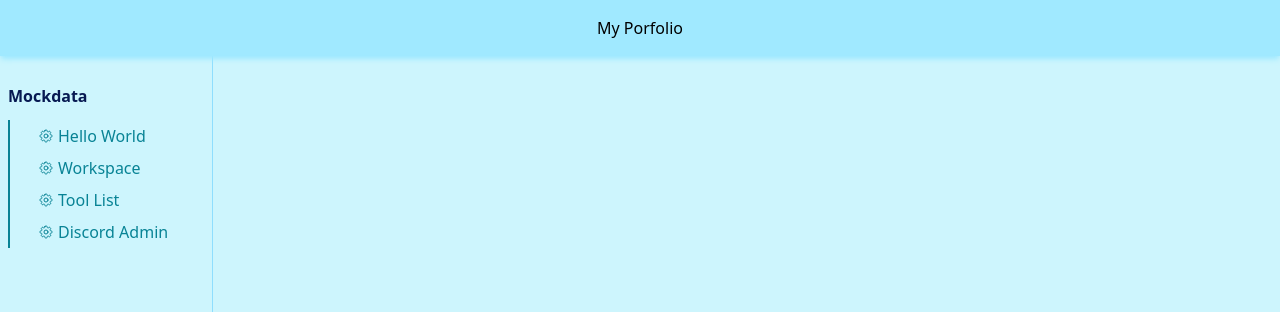
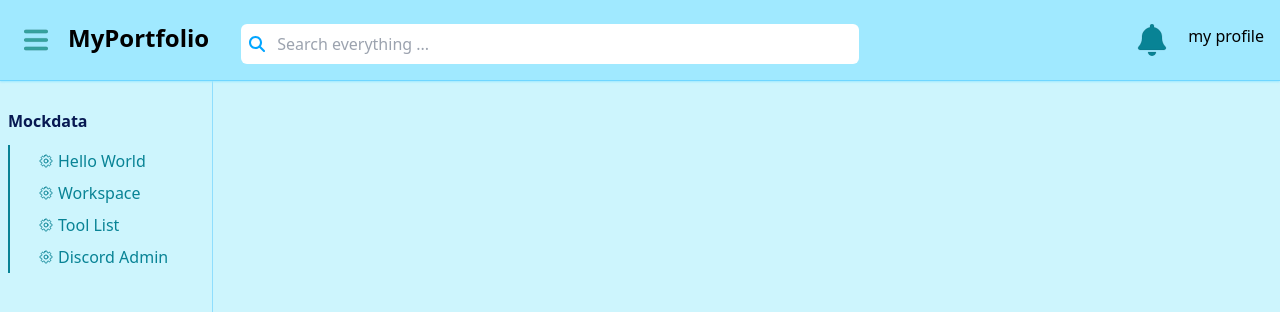
Before and after one commit to kd230997/my-toolset, a React (Create React App) app in the folder client-toolset/: page / in a window 1280 px wide. Shown: the top 312 px of the page. Built offline with nearby package versions, Linux system fonts and the light colour scheme.

Commit message:
update alyout and add icons

```diff
--- a/client-toolset/src/common-component/Input/Input.tsx
+++ b/client-toolset/src/common-component/Input/Input.tsx
@@ -1,7 +1,42 @@
-export default function Input() {
+import { ChangeEvent, ComponentType, useState } from "react";
+import { Cog } from "../icons";
+
+export interface InputProps {
+  value?: string;
+  placeHolder?: string;
+  className?: string;
+  iconColor?: string;
+  onChange?: (value: any) => void;
+  IconComponent?: ComponentType<any>;
+}
+
+export default function Input({
+  value,
+  className,
+  placeHolder,
+  iconColor = "text-primary-400",
+  onChange = (value) => {
+    return;
+  },
+  IconComponent = Cog,
+}: InputProps) {
+  const [inputValueState, setInputValue] = useState(value);
+
   return (
-    <div>
-      <input type="button" value="" />
+    <div className="relative">
+      <IconComponent
+        className={`cursor-pointer absolute top-0.5 w-8 h-9 px-2 ${iconColor}`}
+      />
+      <input
+        className={`${className} w-full rounded-md pl-9`}
+        type="text"
+        value={inputValueState}
+        placeholder={placeHolder}
+        onChange={(event: ChangeEvent<HTMLInputElement>) => {
+          setInputValue(event.target.value);
+          onChange(event.target.value);
+        }}
+      />
     </div>
   );
 }
--- a/client-toolset/src/common-component/MenuBar/MenuBar.tsx
+++ b/client-toolset/src/common-component/MenuBar/MenuBar.tsx
@@ -1,11 +1,12 @@
 import { Link } from "react-router-dom";
 import { MenuItem, SectionMenu } from "../../models/Menu";
 
-const renderMenuItemComponent = (menuItem: MenuItem) => {
+const renderMenuItemComponent = (menuItem: MenuItem, id: string) => {
   if (menuItem.linkable) {
     return (
-      <Link to={`${menuItem?.linkURL || ""}`}>
+      <Link id={id} key={id} to={`${menuItem?.linkURL || ""}`}>
         <li
+          id={id}
           className={`border-l-2 px-6 py-1 hover:bg-blue-500 hover:text-primary-text-lighter text-primary-text-light flex`}
         >
           {menuItem.iconComponent} {menuItem.title}
@@ -15,19 +16,22 @@ const renderMenuItemComponent = (menuItem: MenuItem) => {
   }
 
   return (
-    <li className={`border-l-2 px-6 py-1 hover:bg-blue-500 hover:text-primary-text-lighter text-primary-text-light flex`}>
+    <li
+      id={id}
+      className={`border-l-2 px-6 py-1 hover:bg-blue-500 hover:text-primary-text-lighter text-primary-text-light flex`}
+    >
       {menuItem.iconComponent} {menuItem.title}
     </li>
   );
 };
 
-const renderSection = (sectionItem: SectionMenu) => (
-  <div className="pt-4">
+const renderSection = (sectionItem: SectionMenu, index: string) => (
+  <div id={index} key={index} className="pt-4">
     <h1 className="py-3 text-primary-text-dark font-bold font-sans">
       {sectionItem.title}
     </h1>
-    {sectionItem?.listItems?.map((menuItem: MenuItem) =>
-      renderMenuItemComponent(menuItem)
+    {sectionItem?.listItems?.map((menuItem: MenuItem, indexList: number) =>
+      renderMenuItemComponent(menuItem, indexList.toString())
     )}
   </div>
 );
@@ -35,7 +39,9 @@ const renderSection = (sectionItem: SectionMenu) => (
 const MenuBar = ({ className, items }: any) => {
   return (
     <div className={`${className} px-2 w-1/6 min-h-full border-r z-0`}>
-      {items.map((element: SectionMenu) => renderSection(element))}
+      {items.map((element: SectionMenu, index: number) =>
+        renderSection(element, index.toString())
+      )}
     </div>
   );
 };
--- a/client-toolset/src/common-component/TopBar/TopBar.tsx
+++ b/client-toolset/src/common-component/TopBar/TopBar.tsx
@@ -1,7 +1,40 @@
+import Input from "../Input/Input";
+import { MagnifyGlass, Bars, Bell } from "../icons";
+
+const handleSearchChange = (value: any) => {
+  console.log(value);
+};
+
 const TopBar = ({ className }: any) => {
+  let searchValue = "";
   return (
-    <div className={`${className} max-w-full flex justify-center py-4 z-10`}>
-      <div>My Porfolio</div>
+    <div
+      className={`${className} max-w-full flex flex-row justify-left py-4 z-10`}
+    >
+      <div className="basis-2/12 flex flex-row px-5 py-2 gap-4">
+        <Bars className="cursor-pointer w-8 h-8 px-1 fill-primary-text-lighter" />
+        <p className="font-bold subpixel-antialiased text-2xl/7">MyPortfolio</p>
+      </div>
+      <div className="basis-6/12 pl-3 mt-2">
+        <Input
+          value={searchValue}
+          onChange={handleSearchChange}
+          placeHolder="Search everything ..."
+          className="p-2"
+          IconComponent={MagnifyGlass}
+          iconColor="fill-primary-400"
+        />
+      </div>
+      <div className="basis-4/12 flex justify-end py-2 gap-5 px-4">
+        <div>
+          <Bell className="w-8 h-8 fill-primary-text-light" />
+        </div>
+        <div>
+          <p className="font-medium subpixel-antialiased text-lgsm/7">
+            my profile
+          </p>
+        </div>
+      </div>
     </div>
   );
 };
--- /dev/null
+++ b/client-toolset/src/common-component/icons/component/Bars.tsx
@@ -0,0 +1,14 @@
+const Bars = ({ className }: any) => {
+  return (
+    <svg
+      strokeWidth={1.5}
+      stroke="currentColor"
+      viewBox="0 0 448 512"
+      className={`${className || "w-6 h-6 px-1 fill-primary-text-lighter"}`}
+    >
+      <path d="M0 96C0 78.3 14.3 64 32 64H416c17.7 0 32 14.3 32 32s-14.3 32-32 32H32C14.3 128 0 113.7 0 96zM0 256c0-17.7 14.3-32 32-32H416c17.7 0 32 14.3 32 32s-14.3 32-32 32H32c-17.7 0-32-14.3-32-32zM448 416c0 17.7-14.3 32-32 32H32c-17.7 0-32-14.3-32-32s14.3-32 32-32H416c17.7 0 32 14.3 32 32z" />
+    </svg>
+  );
+};
+
+export default Bars;
--- /dev/null
+++ b/client-toolset/src/common-component/icons/component/Bell.tsx
@@ -0,0 +1,14 @@
+const Bell = ({ className }: any) => {
+  return (
+    <svg
+      strokeWidth={1.5}
+      stroke="currentColor"
+      viewBox="0 0 448 512"
+      className={`${className || "w-6 h-6 fill-primary-text-lighter"}`}
+    >
+      <path d="M224 0c-17.7 0-32 14.3-32 32V51.2C119 66 64 130.6 64 208v18.8c0 47-17.3 92.4-48.5 127.6l-7.4 8.3c-8.4 9.4-10.4 22.9-5.3 34.4S19.4 416 32 416H416c12.6 0 24-7.4 29.2-18.9s3.1-25-5.3-34.4l-7.4-8.3C401.3 319.2 384 273.9 384 226.8V208c0-77.4-55-142-128-156.8V32c0-17.7-14.3-32-32-32zm45.3 493.3c12-12 18.7-28.3 18.7-45.3H224 160c0 17 6.7 33.3 18.7 45.3s28.3 18.7 45.3 18.7s33.3-6.7 45.3-18.7z" />
+    </svg>
+  );
+};
+
+export default Bell;
--- a/client-toolset/src/common-component/icons/component/Cog.tsx
+++ b/client-toolset/src/common-component/icons/component/Cog.tsx
@@ -1,13 +1,13 @@
 import React from "react";
 
-const Cog = () => {
+const Cog = ({ className }: any) => {
   return (
     <svg
       fill="none"
       viewBox="0 0 24 24"
       strokeWidth={1.5}
       stroke="currentColor"
-      className="w-6 h-6 px-1"
+      className={`${className || "w-6 h-6 px-1"}`}
     >
       <path
         strokeLinecap="round"
--- /dev/null
+++ b/client-toolset/src/common-component/icons/component/MagnifyGlass.tsx
@@ -0,0 +1,18 @@
+const MagnifyGlass = ({ className }: any) => {
+  return (
+    <svg
+      fill="none"
+      strokeWidth={1.5}
+      stroke="currentColor"
+      viewBox="0 0 512 512"
+      className={`${className || "w-6 h-6 px-1"}`}
+    >
+      <path
+        stroke="blue"
+        d="M416 208c0 45.9-14.9 88.3-40 122.7L502.6 457.4c12.5 12.5 12.5 32.8 0 45.3s-32.8 12.5-45.3 0L330.7 376c-34.4 25.2-76.8 40-122.7 40C93.1 416 0 322.9 0 208S93.1 0 208 0S416 93.1 416 208zM208 352a144 144 0 1 0 0-288 144 144 0 1 0 0 288z"
+      />
+    </svg>
+  );
+};
+
+export default MagnifyGlass;
--- a/client-toolset/src/common-component/icons/index.ts
+++ b/client-toolset/src/common-component/icons/index.ts
@@ -9,3 +9,6 @@ export { default as ComputerDesktop } from "./component/ComputerDesktop";
 export { default as FourSquare } from "./component/FourSquare";
 export { default as CreditCard } from "./component/CreditCard";
 export { default as Calendar } from "./component/Calendar";
+export { default as MagnifyGlass } from "./component/MagnifyGlass";
+export { default as Bars } from "./component/Bars";
+export { default as Bell } from "./component/Bell";
--- a/client-toolset/src/common-component/index.ts
+++ b/client-toolset/src/common-component/index.ts
@@ -3,3 +3,4 @@ export * as Icon from "./icons";
 export { default as TopBar } from "./TopBar/TopBar";
 export { default as MenuBar } from "./MenuBar/MenuBar";
 export { default as MainContent } from "./MainContent/MainContent";
+export { default as Input } from "./Input/Input";
--- a/client-toolset/src/screen/Home/components/Home.tsx
+++ b/client-toolset/src/screen/Home/components/Home.tsx
@@ -40,7 +40,7 @@ export default function Home() {
   return (
     <>
       <div className="flex flex-col min-h-screen bg-primary-100 font-sans">
-        <TopBar className="bg-primary-200 shadow-md shadow-primary-200" />
+        <TopBar className="bg-primary-200 shadow-sm shadow-primary-200 border-b border-primary-400/30" />
         <div className="flex flex-row grow">
           <MenuBar
             className="bg-primary-100 border-primary-400/[.3]"
```
Also changed, not shown: client-toolset/src/common-component/Table/Table.tsx (renamed from client-toolset/src/common-component/Table/components/Table/Table.tsx).
